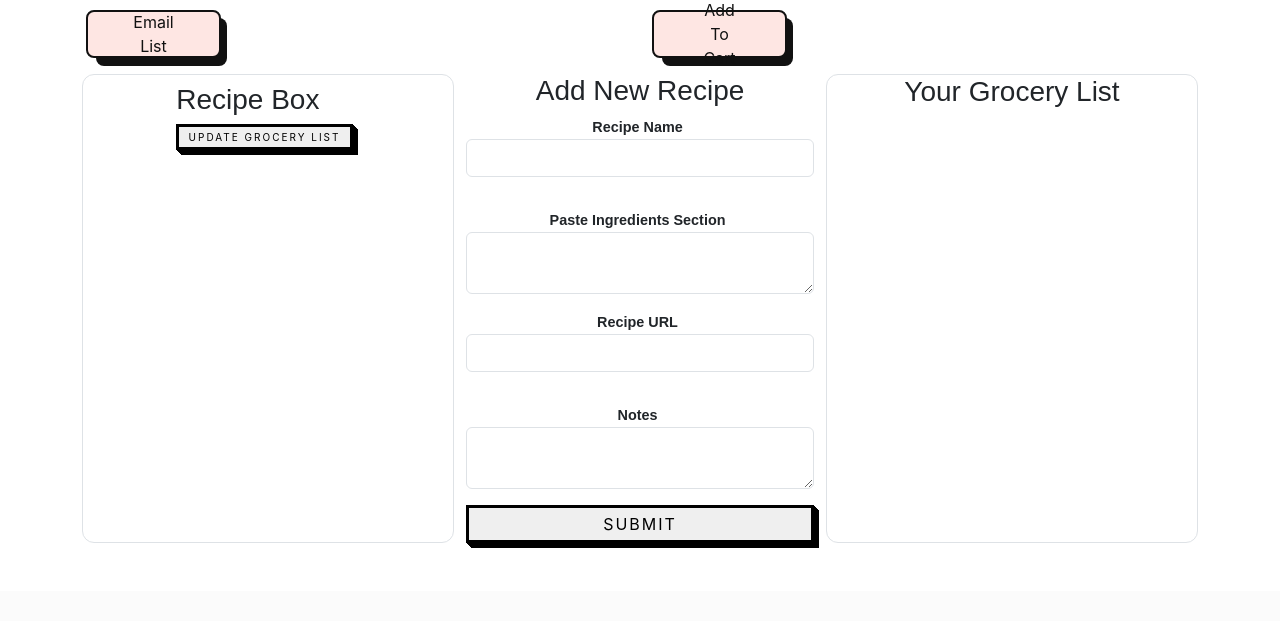
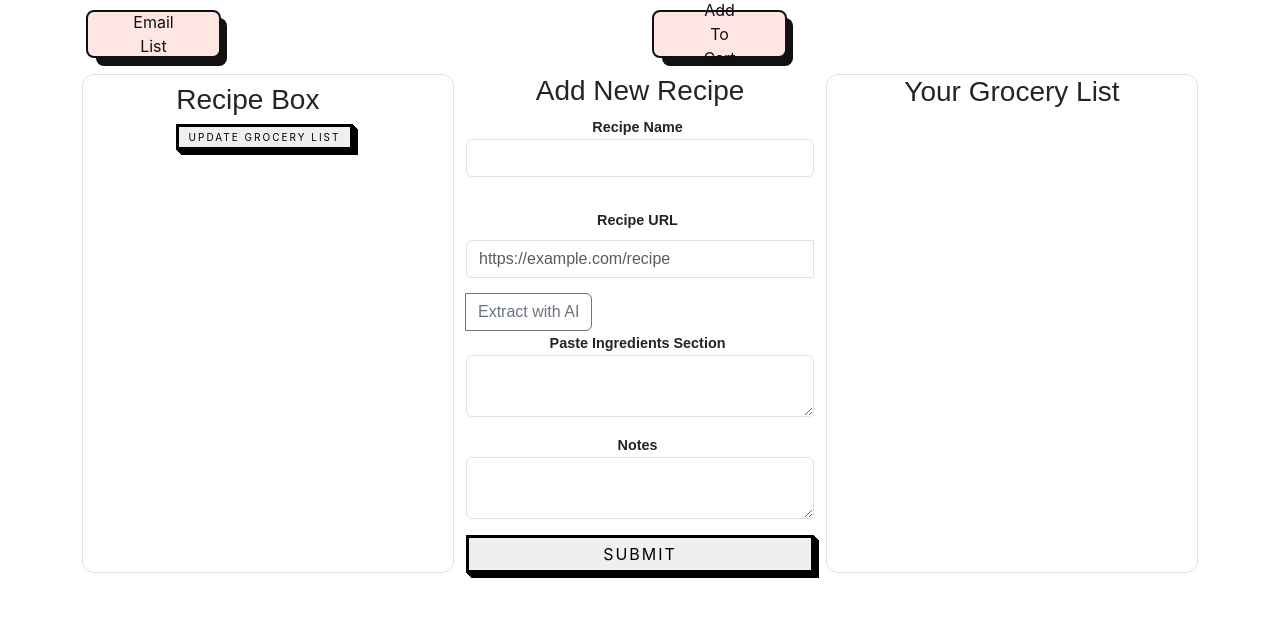
Before and after one commit to ElleWhiteDev/Auto-Cart, a Flask app: page / in a window 1280 px wide. Shown: the part 237-858 px from the top of the page. Before the commit the page ends 828 px from the top, so only its background shows below. Run offline with Flask 3, Linux system fonts and the light colour scheme; some libraries are stand-ins or nearby versions.

Commit message:
Scraping working

```diff
--- a/app.py
+++ b/app.py
@@ -2,8 +2,8 @@ import base64
 import os
 import requests
 import json
-from urllib.parse import urlencode
-from flask import Flask, render_template, request, flash, redirect, session, g, url_for
+from urllib.parse import urlencode, urljoin, urlparse
+from flask import Flask, render_template, request, flash, redirect, session, g, url_for, jsonify
 from flask_mail import Mail, Message
 from sqlalchemy.exc import IntegrityError
 from flask_bcrypt import Bcrypt
@@ -11,6 +11,8 @@ from functools import wraps
 from models import db, connect_db, User, Recipe, GroceryList
 from forms import UserAddForm, AddRecipeForm, UpdatePasswordForm, LoginForm, UpdateEmailForm
 from secret import CLIENT_ID, OAUTH2_BASE_URL, API_BASE_URL, REDIRECT_URL, CLIENT_SECRET
+from bs4 import BeautifulSoup
+import re
 
 CURR_USER_KEY = "curr_user"
 CURR_GROCERY_LIST_KEY = "curr_grocery_list"
@@ -18,8 +20,8 @@ CURR_GROCERY_LIST_KEY = "curr_grocery_list"
 app = Flask(__name__)
 bcrypt = Bcrypt(app)
 
-#app.config['SQLALCHEMY_DATABASE_URI'] = 'postgresql:///auto_cart'
-app.config['SQLALCHEMY_DATABASE_URI'] = 'postgresql://utrqjjxkwlrohb:ccc6e93157652b53c4998ba72c1bf6b0b73d43c05e4c9f13b8a81b5540219e2b@ec2-100-26-73-144.compute-1.amazonaws.com:5432/d2hhhk29b6cn4l'
+app.config['SQLALCHEMY_DATABASE_URI'] = 'postgresql:///auto_cart'
+# app.config['SQLALCHEMY_DATABASE_URI'] = 'postgresql://utrqjjxkwlrohb:ccc6e93157652b53c4998ba72c1bf6b0b73d43c05e4c9f13b8a81b5540219e2b@ec2-100-26-73-144.compute-1.amazonaws.com:5432/d2hhhk29b6cn4l'
 
 
 
@@ -634,7 +636,7 @@ def delete_account():
 
 @app.route('/add_recipe', methods=["GET","POST"])
 def add_recipe():
-    """User submits chunk of text. It's parsed into individual ingregient objects and assembled into a recipe"""
+    """User submits chunk of text. It's parsed into individual ingredient objects and assembled into a recipe"""
 
     form = AddRecipeForm()
 
@@ -643,22 +645,24 @@ def add_recipe():
         ingredients_text = form.ingredients_text.data
         url = form.url.data
         notes = form.notes.data
-        user_id=g.user.id
+        user_id = g.user.id
 
-        recipe = Recipe.create_recipe(ingredients_text, url, user_id, name, notes)
+        # Determine source type based on whether URL was used for extraction
+        source_type = 'extracted' if url and url.strip() else 'manual'
+
+        recipe = Recipe.create_recipe(ingredients_text, url, user_id, name, notes, source_type)
 
         try:
             db.session.add(recipe)
             db.session.commit()
-
             flash('Recipe created successfully!', 'success')
-            return redirect(url_for('homepage', form=form))
+            return redirect(url_for('homepage'))
         except Exception as error:
             db.session.rollback()
-            flash('Error Occured. Please try again', 'danger')
+            flash('Error Occurred. Please try again', 'danger')
             print(error)
-            return redirect(url_for('homepage', form=form))
-    return redirect(url_for('homepage', form=form))
+            return redirect(url_for('homepage'))
+    return redirect(url_for('homepage'))
 
 
 @app.route('/recipe/<int:recipe_id>', methods=["GET", "POST"])
@@ -703,6 +707,302 @@ def update_grocery_list():
     return redirect(url_for('homepage'))
 
 
+@app.route('/extract-recipe-form', methods=['POST'])
+@require_login
+def extract_recipe_form():
+    """Extract recipe data from URL using web scraping"""
+
+    url = request.form.get('url')
+    print(f"=== RECIPE EXTRACTION DEBUG ===")
+    print(f"URL received: {url}")
+
+    if not url:
+        return jsonify({'success': False, 'error': 'URL is required for recipe extraction'}), 400
+
+    # Scrape the recipe data
+    recipe_data = scrape_recipe_data(url)
+
+    print(f"Scraping result: {recipe_data}")
+
+    if recipe_data.get('error'):
+        return jsonify({'success': False, 'error': f"Could not extract recipe: {recipe_data['error']}"}), 400
+    elif recipe_data.get('name') or recipe_data.get('ingredients'):
+        # Return the extracted data as JSON
+        extracted_data = {
+            'name': recipe_data.get('name', ''),
+            'ingredients_text': '\n'.join(recipe_data.get('ingredients', [])),
+            'notes': recipe_data.get('instructions', ''),
+            'url': url
+        }
+
+        print(f"Returning extracted data: {extracted_data}")
+        return jsonify({'success': True, 'data': extracted_data})
+    else:
+        return jsonify({'success': False, 'error': 'No recipe data found on this page. Please enter manually.'}), 400
+
+
+def scrape_recipe_data(url):
+    """
+    Scrape recipe data from a URL using multiple extraction methods.
+    Returns: {"name": str, "ingredients": list, "instructions": str, "error": str|None}
+    """
+
+    headers = {
+        'User-Agent': 'Mozilla/5.0 (Windows NT 10.0; Win64; x64) AppleWebKit/537.36 (KHTML, like Gecko) Chrome/91.0.4472.124 Safari/537.36'
+    }
+
+    try:
+        print(f"=== SCRAPING DEBUG ===")
+        print(f"Fetching URL: {url}")
+
+        # Fetch the webpage
+        response = requests.get(url, headers=headers, timeout=10)
+        response.raise_for_status()
+
+        print(f"Response status: {response.status_code}")
+        print(f"Content length: {len(response.content)}")
+
+        soup = BeautifulSoup(response.content, 'html.parser')
+
+        # Method 1: JSON-LD structured data
+        recipe_data = extract_jsonld_recipe(soup)
+        if recipe_data:
+            print("Found JSON-LD recipe data")
+            return recipe_data
+
+        # Method 2: Microdata
+        recipe_data = extract_microdata_recipe(soup)
+        if recipe_data:
+            print("Found microdata recipe data")
+            return recipe_data
+
+        # Method 3: HTML patterns fallback
+        recipe_data = extract_html_patterns(soup)
+        if recipe_data:
+            print("Found recipe data using HTML patterns")
+            return recipe_data
+
+        print("No recipe data found using any method")
+        return {"name": "", "ingredients": [], "instructions": "", "error": "No recipe data found on this page"}
+
+    except requests.exceptions.Timeout:
+        return {"name": "", "ingredients": [], "instructions": "", "error": "Request timed out"}
+    except requests.exceptions.RequestException as e:
+        return {"name": "", "ingredients": [], "instructions": "", "error": f"Failed to fetch page: {str(e)}"}
+    except Exception as e:
+        print(f"Scraping error: {e}")
+        return {"name": "", "ingredients": [], "instructions": "", "error": f"Error parsing page: {str(e)}"}
+
+
+def extract_jsonld_recipe(soup):
+    """Extract recipe from JSON-LD structured data"""
+    try:
+        scripts = soup.find_all('script', type='application/ld+json')
+
+        for script in scripts:
+            try:
+                data = json.loads(script.string)
+
+                # Handle both single objects and arrays
+                if isinstance(data, list):
+                    data = data[0] if data else {}
+
+                # Look for Recipe type (can be nested)
+                recipe = find_recipe_in_jsonld(data)
+                if recipe:
+                    return parse_jsonld_recipe(recipe)
+
+            except (json.JSONDecodeError, KeyError, TypeError):
+                continue
+
+    except Exception as e:
+        print(f"JSON-LD extraction error: {e}")
+
+    return None
+
+
+def find_recipe_in_jsonld(data):
+    """Recursively find Recipe object in JSON-LD data"""
+    if isinstance(data, dict):
+        if data.get('@type') == 'Recipe':
+            return data
+        # Check nested objects
+        for value in data.values():
+            if isinstance(value, (dict, list)):
+                result = find_recipe_in_jsonld(value)
+                if result:
+                    return result
+    elif isinstance(data, list):
+        for item in data:
+            result = find_recipe_in_jsonld(item)
+            if result:
+                return result
+    return None
+
+
+def parse_jsonld_recipe(recipe):
+    """Parse recipe data from JSON-LD format"""
+    try:
+        name = recipe.get('name', '')
+
+        # Extract ingredients
+        ingredients = []
+        recipe_ingredients = recipe.get('recipeIngredient', [])
+        for ingredient in recipe_ingredients:
+            if isinstance(ingredient, str):
+                ingredients.append(ingredient.strip())
+            elif isinstance(ingredient, dict):
+                ingredients.append(ingredient.get('text', str(ingredient)))
+
+        # Extract instructions
+        instructions = []
+        recipe_instructions = recipe.get('recipeInstructions', [])
+        for instruction in recipe_instructions:
+            if isinstance(instruction, str):
+                instructions.append(instruction.strip())
+            elif isinstance(instruction, dict):
+                text = instruction.get('text') or instruction.get('name', '')
+                if text:
+                    instructions.append(text.strip())
+
+        instructions_text = '\n'.join(f"{i+1}. {inst}" for i, inst in enumerate(instructions))
+
+        if name or ingredients:
+            return {
+                "name": name,
+                "ingredients": ingredients,
+                "instructions": instructions_text,
+                "error": None
+            }
+
+    except Exception as e:
+        print(f"JSON-LD parsing error: {e}")
+
+    return None
+
+
+def extract_microdata_recipe(soup):
+    """Extract recipe from microdata"""
+    try:
+        recipe_elem = soup.find(attrs={"itemtype": "http://schema.org/Recipe"}) or \
+                     soup.find(attrs={"itemtype": "https://schema.org/Recipe"})
+
+        if not recipe_elem:
+            return None
+
+        name = ""
+        name_elem = recipe_elem.find(attrs={"itemprop": "name"})
+        if name_elem:
+            name = name_elem.get_text(strip=True)
+
+        # Extract ingredients
+        ingredients = []
+        ingredient_elems = recipe_elem.find_all(attrs={"itemprop": "recipeIngredient"})
+        for elem in ingredient_elems:
+            text = elem.get_text(strip=True)
+            if text:
+                ingredients.append(text)
+
+        # Extract instructions
+        instructions = []
+        instruction_elems = recipe_elem.find_all(attrs={"itemprop": "recipeInstructions"})
+        for elem in instruction_elems:
+            text = elem.get_text(strip=True)
+            if text:
+                instructions.append(text)
+
+        instructions_text = '\n'.join(f"{i+1}. {inst}" for i, inst in enumerate(instructions))
+
+        if name or ingredients:
+            return {
+                "name": name,
+                "ingredients": ingredients,
+                "instructions": instructions_text,
+                "error": None
+            }
+
+    except Exception as e:
+        print(f"Microdata extraction error: {e}")
+
+    return None
+
+
+def extract_html_patterns(soup):
+    """Extract recipe using common HTML patterns"""
+    try:
+        name = ""
+        ingredients = []
+        instructions = ""
+
+        # Extract recipe name
+        name_selectors = [
+            'h1.recipe-title', 'h1.entry-title', 'h1.post-title',
+            'h2.recipe-title', 'h2.entry-title',
+            '.recipe-header h1', '.recipe-header h2',
+            'h1', 'h2'
+        ]
+
+        for selector in name_selectors:
+            elem = soup.select_one(selector)
+            if elem:
+                name = elem.get_text(strip=True)
+                if name and len(name) < 200:  # Reasonable title length
+                    break
+
+        # Extract ingredients
+        ingredient_selectors = [
+            '.ingredients li', '.recipe-ingredients li',
+            'ul.ingredients li', '[class*="ingredient"] li',
+            '.ingredient-list li', '.recipe-ingredient'
+        ]
+
+        for selector in ingredient_selectors:
+            elems = soup.select(selector)
+            if elems:
+                for elem in elems:
+                    text = elem.get_text(strip=True)
+                    if text and len(text) > 3:  # Filter out empty/short items
+                        ingredients.append(text)
+                if ingredients:
+                    break
+
+        # Extract instructions
+        instruction_selectors = [
+            '.instructions li', '.recipe-instructions li',
+            'ol.instructions li', '[class*="instruction"] li',
+            '.directions li', '.recipe-directions li',
+            '.method li', '.preparation li'
+        ]
+
+        instruction_steps = []
+        for selector in instruction_selectors:
+            elems = soup.select(selector)
+            if elems:
+                for elem in elems:
+                    text = elem.get_text(strip=True)
+                    if text and len(text) > 10:  # Filter out short instructions
+                        instruction_steps.append(text)
+                if instruction_steps:
+                    break
+
+        if instruction_steps:
+            instructions = '\n'.join(f"{i+1}. {step}" for i, step in enumerate(instruction_steps))
+
+        # Return data if we found something useful
+        if name or ingredients or instruction_steps:
+            return {
+                "name": name or "Untitled Recipe",
+                "ingredients": ingredients,
+                "instructions": instructions,
+                "error": None
+            }
+
+    except Exception as e:
+        print(f"HTML pattern extraction error: {e}")
+
+    return None
+
+
 if __name__ == '__main__':
     port = int(os.environ.get("PORT", 5000))
     app.run(host='0.0.0.0', port=port)
--- a/templates/base.html
+++ b/templates/base.html
@@ -46,5 +46,6 @@
 			<div class="alert alert-{{ category }}">{{ message }}</div>
 			{% endfor %} {% block content %} {% endblock %}
 		</div>
+		{% block scripts %}{% endblock %}
 	</body>
 </html>
--- a/templates/index.html
+++ b/templates/index.html
@@ -57,15 +57,47 @@ content %}
 			<div class="col-4">
 				<h3>Add New Recipe</h3>
 				<form method="POST" action="{{ url_for('add_recipe') }}" id="user_form">
-					{{ form.hidden_tag() }} {% for field in form if
-					field.widget.input_type != 'hidden' %}
+					{{ form.hidden_tag() }}
+
+					<!-- Recipe Name -->
 					<p>
-						{{ field.label }} {{ field(class_="form-control
-						custom-form-control") }} {% for error in field.errors %}
+						{{ form.name.label }}
+						{{ form.name(class_="form-control custom-form-control") }}
+						{% for error in form.name.errors %}
 						<span class="form-text text-danger"> {{ error }} </span>
 						{% endfor %}
 					</p>
-					{% endfor %}
+
+					<!-- URL field with AI extract button -->
+					<div class="form-group">
+						{{ form.url.label(class="form-label") }}
+						<div class="input-group">
+							{{ form.url(class="form-control", placeholder="https://example.com/recipe") }}
+							<button type="button" id="extract-ai-btn" class="btn btn-outline-secondary">
+								<span id="extract-spinner" class="spinner-border spinner-border-sm d-none" role="status"></span>
+								Extract with AI
+							</button>
+						</div>
+					</div>
+
+					<!-- Ingredients -->
+					<p>
+						{{ form.ingredients_text.label }}
+						{{ form.ingredients_text(class_="form-control custom-form-control") }}
+						{% for error in form.ingredients_text.errors %}
+						<span class="form-text text-danger"> {{ error }} </span>
+						{% endfor %}
+					</p>
+
+					<!-- Notes -->
+					<p>
+						{{ form.notes.label }}
+						{{ form.notes(class_="form-control custom-form-control") }}
+						{% for error in form.notes.errors %}
+						<span class="form-text text-danger"> {{ error }} </span>
+						{% endfor %}
+					</p>
+
 					<button type="submit" class="button-54">Submit</button>
 				</form>
 			</div>
@@ -162,3 +194,109 @@ content %}
 </div>
 </div>
 {% endblock %}
+
+{% block scripts %}
+<script>
+document.getElementById('extract-ai-btn').addEventListener('click', async function() {
+    console.log('Extract button clicked!');
+
+    const urlInput = document.getElementById('url');
+    console.log('URL input element:', urlInput);
+
+    if (!urlInput) {
+        alert('Could not find URL input field');
+        return;
+    }
+
+    const url = urlInput.value.trim();
+    console.log('URL value:', url);
+
+    if (!url) {
+        alert('Please enter a recipe URL first');
+        return;
+    }
+
+    // Show loading state
+    const btn = this;
+    const spinner = document.getElementById('extract-spinner');
+    const originalText = btn.innerHTML;
+
+    btn.disabled = true;
+    spinner.classList.remove('d-none');
+    btn.innerHTML = '<span class="spinner-border spinner-border-sm" role="status"></span> Extracting...';
+
+    try {
+        console.log('Making form request...');
+
+        // Create form data and submit
+        const formData = new FormData();
+        formData.append('url', url);
+
+        const response = await fetch('/extract-recipe-form', {
+            method: 'POST',
+            body: formData
+        });
+
+        console.log('Response received:', response);
+
+        if (response.ok) {
+            const result = await response.json();
+            console.log('Parsed result:', result);
+
+            if (result.success) {
+                // Populate form fields with extracted data
+                const nameField = document.getElementById('name');
+                const ingredientsField = document.getElementById('ingredients_text');
+                const notesField = document.getElementById('notes');
+
+                if (nameField && result.data.name) {
+                    nameField.value = result.data.name;
+                }
+
+                if (ingredientsField && result.data.ingredients_text) {
+                    ingredientsField.value = result.data.ingredients_text;
+                }
+
+                if (notesField && result.data.notes) {
+                    notesField.value = result.data.notes;
+                }
+
+                showFlashMessage('Recipe extracted successfully! Review and edit as needed.', 'success');
+            } else {
+                showFlashMessage(result.error || 'Failed to extract recipe', 'danger');
+            }
+        } else {
+            const errorResult = await response.json();
+            showFlashMessage(errorResult.error || 'Failed to extract recipe', 'danger');
+        }
+    } catch (error) {
+        console.error('Error:', error);
+        showFlashMessage('Network error. Please try again.', 'danger');
+    } finally {
+        // Reset button state
+        btn.disabled = false;
+        spinner.classList.add('d-none');
+        btn.innerHTML = originalText;
+    }
+});
+
+function showFlashMessage(message, category) {
+    // Create flash message element
+    const flashDiv = document.createElement('div');
+    flashDiv.className = `alert alert-${category} alert-dismissible fade show`;
+    flashDiv.innerHTML = `
+        ${message}
+        <button type="button" class="btn-close" data-bs-dismiss="alert"></button>
+    `;
+
+    // Insert at top of form
+    const form = document.querySelector('#user_form');
+    form.insertBefore(flashDiv, form.firstChild);
+
+    // Auto-dismiss after 5 seconds
+    setTimeout(() => {
+        flashDiv.remove();
+    }, 5000);
+}
+</script>
+{% endblock %}
```
Also changed, not shown: models.py (+4 -5 lines), requirements.txt (+7 -25 lines), secret.py (+5 -5 lines), templates/recipe.html (+33 -5 lines).
